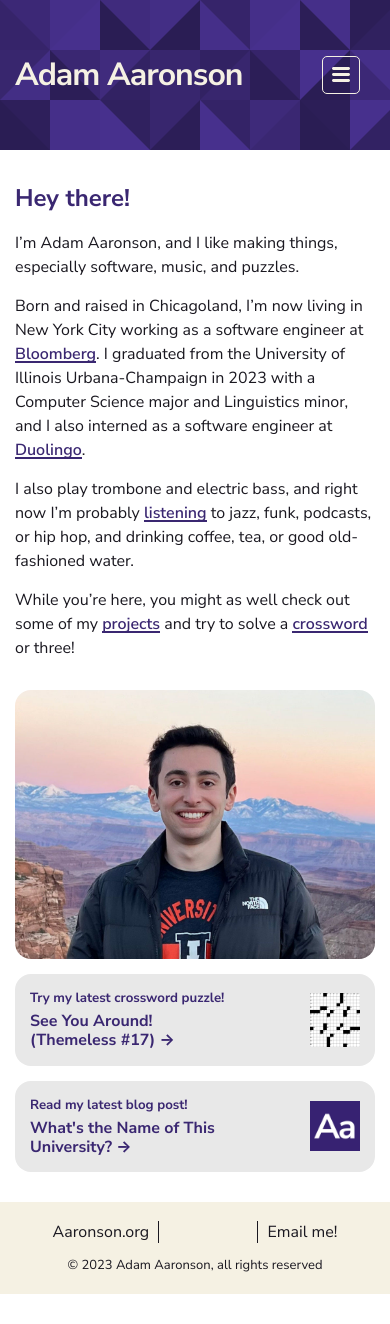
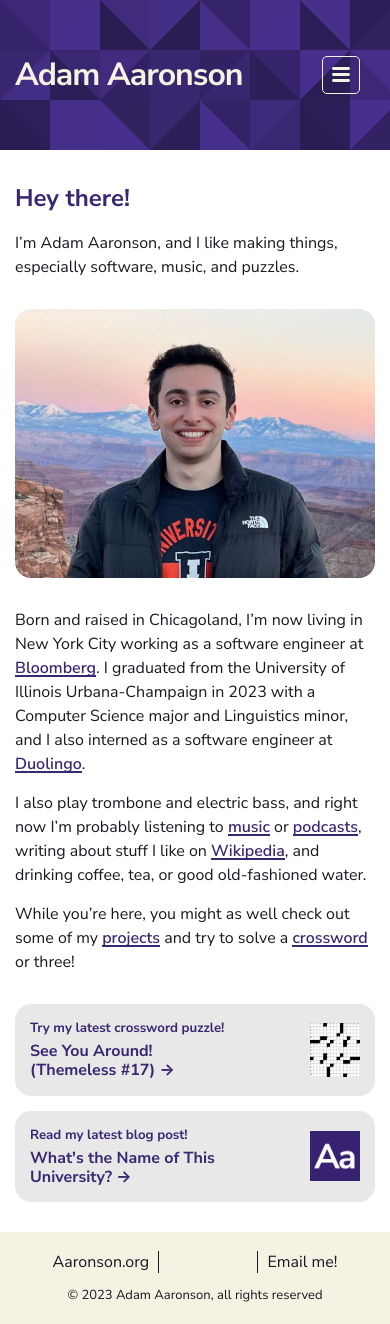
Before and after one commit to adamaaronson/adamaaronson.github.io, a Jekyll site: the page built from index.md, in a window 390 px wide. Built offline with Jekyll 4.4.1, drawn with Linux system fonts in a browser that asks for light colours; before the commit the page ends 1294 px from its top, so only the background shows below that.

Commit message:
Add podcasts page and adjust mobile home page layout

```diff
--- a/_layouts/home.html
+++ b/_layouts/home.html
@@ -7,7 +7,7 @@ layout: default
     <div class="home-content">
       {{ content }}
     </div>
-    <div class="home-image">
+    <div class="home-image home-image-desktop">
       <img src="/assets/images/adam.jpg" alt="Adam at Canyonlands National Park" />
     </div>
   </div>
--- a/assets/css/home.scss
+++ b/assets/css/home.scss
@@ -47,6 +47,24 @@
     }
 }
 
+.home-image-desktop {
+    display: block;
+
+    @include media-query($on-palm) {
+        display: none !important;
+    }
+}
+
+.home-image-mobile {
+    display: none;
+    margin-top: $spacing-unit;
+    margin-bottom: $spacing-unit;
+
+    @include media-query($on-palm) {
+        display: block !important;
+    }
+}
+
 .try-box-wrapper {
     width: 100%;
     display: flex;
@@ -59,7 +77,7 @@
         flex-direction: column;
         justify-content: flex-start;
         gap: $spacing-unit * 0.5;
-        margin-top: $spacing-unit * 0.5;
+        margin-top: $spacing-unit;
     }
 }
 
--- a/index.md
+++ b/index.md
@@ -11,8 +11,12 @@ position: 1
 
 I'm Adam Aaronson, and I like making things, especially software, music, and puzzles.
 
+<div class="home-image home-image-mobile">
+    <img src="/assets/images/adam.jpg" alt="Adam at Canyonlands National Park" />
+</div>
+
 Born and raised in Chicagoland, I'm now living in New York City working as a software engineer at [Bloomberg](https://www.bloomberg.com). I graduated from the University of Illinois Urbana-Champaign in 2023 with a Computer Science major and Linguistics minor, and I also interned as a software engineer at [Duolingo](https://www.duolingo.com).
 
-I also play trombone and electric bass, and right now I'm probably [listening](https://aaronson.org/full-moon-albums/) to jazz, funk, podcasts, or hip hop, and drinking coffee, tea, or good old-fashioned water.
+I also play trombone and electric bass, and right now I'm probably listening to [music](https://aaronson.org/full-moon-albums/) or [podcasts](/podcasts), writing about stuff I like on [Wikipedia](https://en.wikipedia.org/wiki/User:BanjoZebra), and drinking coffee, tea, or good old-fashioned water.
 
 While you're here, you might as well check out some of my [projects](/projects) and try to solve a [crossword](/crosswords) or three!
```
Also changed, not shown: podcasts.md (added, +33 -0 lines).
